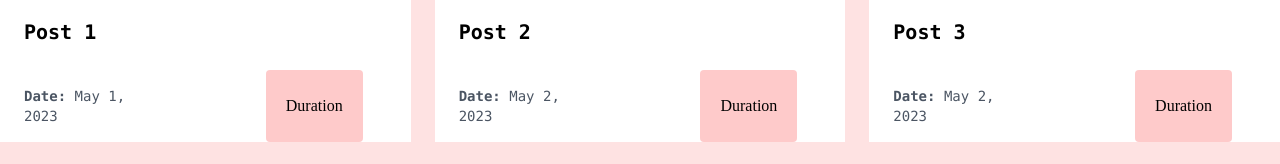
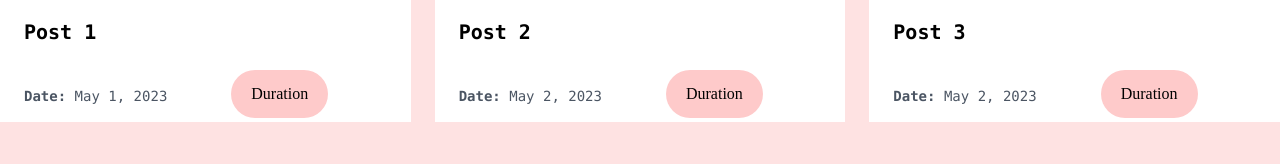
Before and after one commit to arushiMWork2004/maqroBudgetStore, a Next.js app: page / in a window 1280 px wide. Shown: the part 5690-5854 px from the top of the page. Built offline with nearby package versions, Linux system fonts and the light colour scheme.

Commit message:
Update Blogs.jsx

```diff
--- a/components/Blogs.jsx
+++ b/components/Blogs.jsx
@@ -21,7 +21,7 @@ const BlogPostCard = ({ title, author, date, content, imageName }) => {
             <span className="font-bold align-left">Date:</span> {date}
           </p>
         </div>
-        <button className="rounded ml-24 bg-red-200 align-right py-1 px-5 mr-12 text-md">Duration</button>
+        <button className="rounded-full bg-red-200 align-right  ml-10 mb-1 py-1 px-5">Duration</button>
       </div>
     </div>
   );
```
